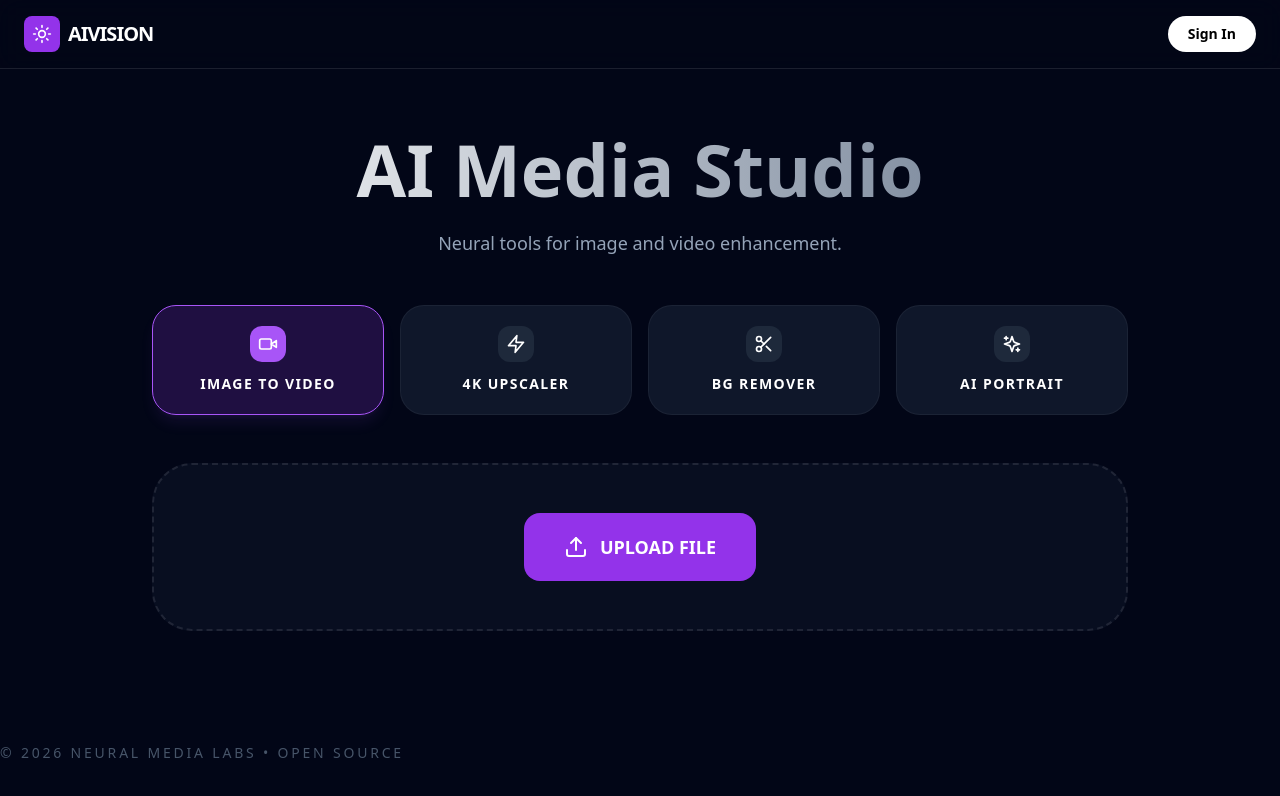
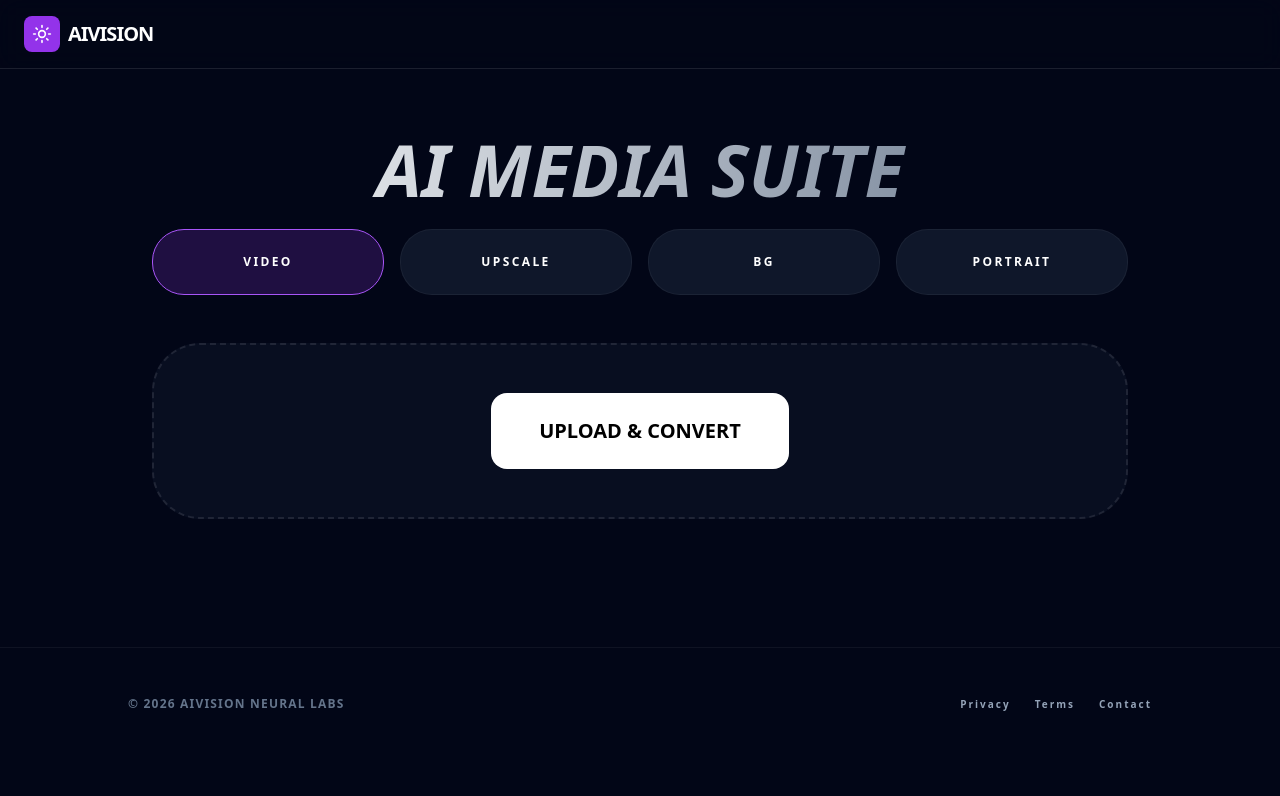
Before and after one commit to gulshan2670kmr-cmd/aivision-pro, a React (Create React App) app: page / in a window 1280 px wide. Shown: the top 796 px of the page. Built offline with nearby package versions, Linux system fonts and the light colour scheme.

Commit message:
Update App.js
"Added Privacy Policy and Footer"

```diff
--- a/src/App.js
+++ b/src/App.js
@@ -1,17 +1,11 @@
 import React, { useState } from 'react';
-import { Video, Scissors, Sun, Download, Upload, Zap, Sparkles } from 'lucide-react';
+import { Video, Scissors, Sun, Download, Upload, Zap, Sparkles, X } from 'lucide-react';
 
 const App = () => {
   const [activeTab, setActiveTab] = useState('video');
   const [isProcessing, setIsProcessing] = useState(false);
   const [result, setResult] = useState(null);
-
-  const tools = [
-    { id: 'video', name: 'Image to Video', icon: <Video className="w-5 h-5" /> },
-    { id: 'upscale', name: '4K Upscaler', icon: <Zap className="w-5 h-5" /> },
-    { id: 'bg', name: 'BG Remover', icon: <Scissors className="w-5 h-5" /> },
-    { id: 'portrait', name: 'AI Portrait', icon: <Sparkles className="w-5 h-5" /> }
-  ];
+  const [modalContent, setModalContent] = useState(null);
 
   const handleProcess = () => {
     setIsProcessing(true);
@@ -21,57 +15,64 @@ const App = () => {
     }, 2500);
   };
 
-  const handleDownload = () => {
-    const link = document.createElement('a');
-    link.href = result;
-    link.download = `AIVision_Result.jpg`;
-    document.body.appendChild(link);
-    link.click();
-    document.body.removeChild(link);
-  };
+  const Modal = ({ title, content }) => (
+    <div className="fixed inset-0 bg-black/80 backdrop-blur-sm z-[100] flex items-center justify-center p-4">
+      <div className="bg-slate-900 border border-white/10 p-8 rounded-3xl max-w-2xl w-full max-h-[80vh] overflow-y-auto relative">
+        <button onClick={() => setModalContent(null)} className="absolute top-4 right-4 text-slate-400 hover:text-white"><X /></button>
+        <h2 className="text-2xl font-bold mb-4 text-purple-400">{title}</h2>
+        <div className="text-slate-300 space-y-4 text-sm leading-relaxed whitespace-pre-line">{content}</div>
+      </div>
+    </div>
+  );
 
   return (
     <div className="min-h-screen bg-slate-950 text-white font-sans">
+      {modalContent && <Modal title={modalContent.title} content={modalContent.content} />}
+
       <nav className="border-b border-white/10 px-6 py-4 flex justify-between items-center bg-slate-950/50 backdrop-blur-md sticky top-0 z-50">
         <div className="flex items-center gap-2">
           <div className="bg-purple-600 p-2 rounded-lg"><Sun className="w-5 h-5" /></div>
-          <span className="text-xl font-bold tracking-tighter">AIVISION</span>
+          <span className="text-xl font-bold tracking-tighter uppercase">AIVision</span>
         </div>
-        <button className="bg-white text-black px-5 py-2 rounded-full text-sm font-bold hover:bg-slate-200 transition-all">Sign In</button>
       </nav>
 
       <main className="max-w-5xl mx-auto px-6 py-16 text-center">
-        <h1 className="text-5xl md:text-7xl font-black mb-6 bg-gradient-to-r from-white to-slate-500 bg-clip-text text-transparent">AI Media Studio</h1>
-        <p className="text-slate-400 text-lg mb-12 max-w-xl mx-auto">Neural tools for image and video enhancement.</p>
+        <h1 className="text-5xl md:text-7xl font-black mb-6 bg-gradient-to-r from-white to-slate-500 bg-clip-text text-transparent italic">AI MEDIA SUITE</h1>
 
+        {/* Tools Grid */}
         <div className="grid grid-cols-2 md:grid-cols-4 gap-4 mb-12">
-          {tools.map((t) => (
-            <button key={t.id} onClick={() => {setActiveTab(t.id); setResult(null);}} className={`p-5 rounded-3xl border transition-all ${activeTab === t.id ? 'bg-purple-600/20 border-purple-500 shadow-lg shadow-purple-500/10' : 'bg-slate-900 border-white/5 hover:border-white/20'}`}>
-              <div className={`mb-3 p-2 w-fit rounded-xl mx-auto ${activeTab === t.id ? 'bg-purple-500' : 'bg-slate-800'}`}>{t.icon}</div>
-              <p className="font-bold text-sm uppercase tracking-widest">{t.name}</p>
+          {['video', 'upscale', 'bg', 'portrait'].map((t) => (
+            <button key={t} onClick={() => {setActiveTab(t); setResult(null);}} className={`p-6 rounded-[2rem] border transition-all ${activeTab === t ? 'bg-purple-600/20 border-purple-500' : 'bg-slate-900 border-white/5'}`}>
+              <p className="font-black text-xs uppercase tracking-[0.2em]">{t}</p>
             </button>
           ))}
         </div>
 
-        <div className="bg-slate-900/50 border-2 border-dashed border-white/10 rounded-[2.5rem] p-12">
+        {/* Processing Area */}
+        <div className="bg-slate-900/50 border-2 border-dashed border-white/10 rounded-[3rem] p-12 mb-16">
           {!result ? (
-            <button onClick={handleProcess} disabled={isProcessing} className="bg-purple-600 hover:bg-purple-500 text-white px-10 py-5 rounded-2xl font-black text-lg transition-all active:scale-95 flex items-center gap-3 mx-auto">
-              {isProcessing ? 'PROCESSING...' : <><Upload className="w-6 h-6" /> UPLOAD FILE</>}
+            <button onClick={handleProcess} disabled={isProcessing} className="bg-white text-black px-12 py-6 rounded-2xl font-black text-xl hover:bg-purple-500 hover:text-white transition-all">
+              {isProcessing ? 'PROCESSING...' : 'UPLOAD & CONVERT'}
             </button>
           ) : (
-            <div className="space-y-8">
-              <img src={result} alt="Result" className="max-w-md mx-auto rounded-3xl border-4 border-white/5 shadow-2xl" />
-              <div className="flex justify-center gap-4">
-                <button onClick={() => setResult(null)} className="px-8 py-4 border border-white/10 rounded-2xl font-bold hover:bg-white/5 transition-all">RESET</button>
-                <button onClick={handleDownload} className="bg-green-600 hover:bg-green-500 px-8 py-4 rounded-2xl font-black flex items-center gap-2 transition-all"><Download className="w-6 h-6" /> DOWNLOAD</button>
-              </div>
+            <div className="space-y-6">
+              <img src={result} alt="AI Result" className="max-w-sm mx-auto rounded-2xl shadow-2xl border border-white/10" />
+              <button onClick={() => setResult(null)} className="text-slate-500 font-bold uppercase text-xs tracking-widest">Clear Result</button>
             </div>
           )}
         </div>
       </main>
 
-      <footer className="py-12 text-slate-600 text-sm font-medium uppercase tracking-[0.2em]">
-        © 2026 NEURAL MEDIA LABS • OPEN SOURCE
+      {/* FOOTER WITH POLICY LINKS */}
+      <footer className="border-t border-white/5 py-12 px-6">
+        <div className="max-w-5xl mx-auto flex flex-col md:flex-row justify-between items-center gap-8">
+          <div className="text-slate-500 text-xs font-bold tracking-widest uppercase">© 2026 AIVISION NEURAL LABS</div>
+          <div className="flex gap-6 text-[10px] font-black tracking-[0.2em] text-slate-400 uppercase">
+            <button onClick={() => setModalContent({title: 'Privacy Policy', content: 'We do not store your uploaded images. All processing is done via neural temporary buffers and deleted instantly after session end.'})} className="hover:text-purple-400">Privacy</button>
+            <button onClick={() => setModalContent({title: 'Terms', content: 'This tool is for personal use. Commercial redistribution of AI generated content via this suite requires a Pro license.'})} className="hover:text-purple-400">Terms</button>
+            <button onClick={() => setModalContent({title: 'Contact', content: 'Support: support@aivision.tools\nResponse time: 24-48 hours.'})} className="hover:text-purple-400">Contact</button>
+          </div>
+        </div>
       </footer>
     </div>
   );
```
